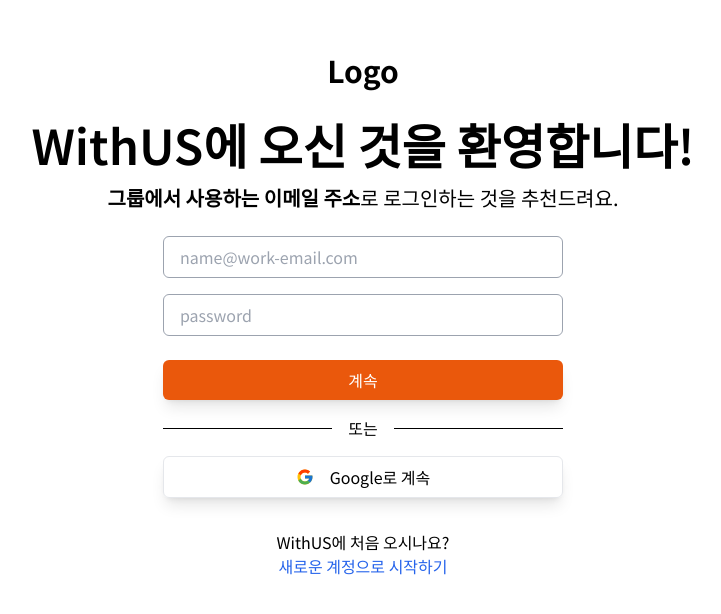
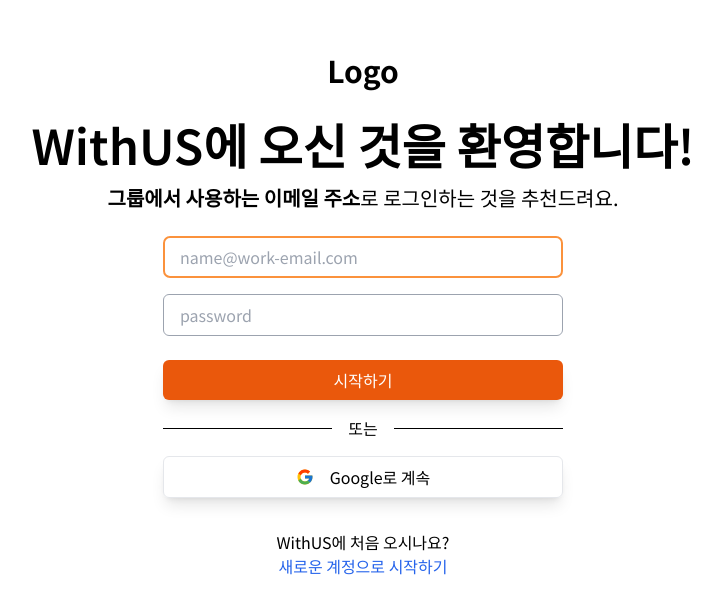
Before and after one commit to Acro-Potatoes/withus-fe, a Next.js app: page /sign/in in a window 1280 px wide. Shown: the part 108-722 px from the top of the page, without its empty margins (277-998 px from the left). Built offline with nearby package versions, Linux system fonts and the light colour scheme.

Commit message:
Style: 버튼 이름 수정

```diff
--- a/app/ui/sign/sign-in-form.tsx
+++ b/app/ui/sign/sign-in-form.tsx
@@ -10,6 +10,7 @@
                 type="email"
                 placeholder="name@work-email.com"
                 required
+                autoFocus
             />
             <TextField
                 name="password"
@@ -17,7 +18,7 @@
                 placeholder="password"
                 required
             />
-            <Button type="submit">계속</Button>
+            <Button type="submit">시작하기</Button>
         </form>
     )
 }
```
